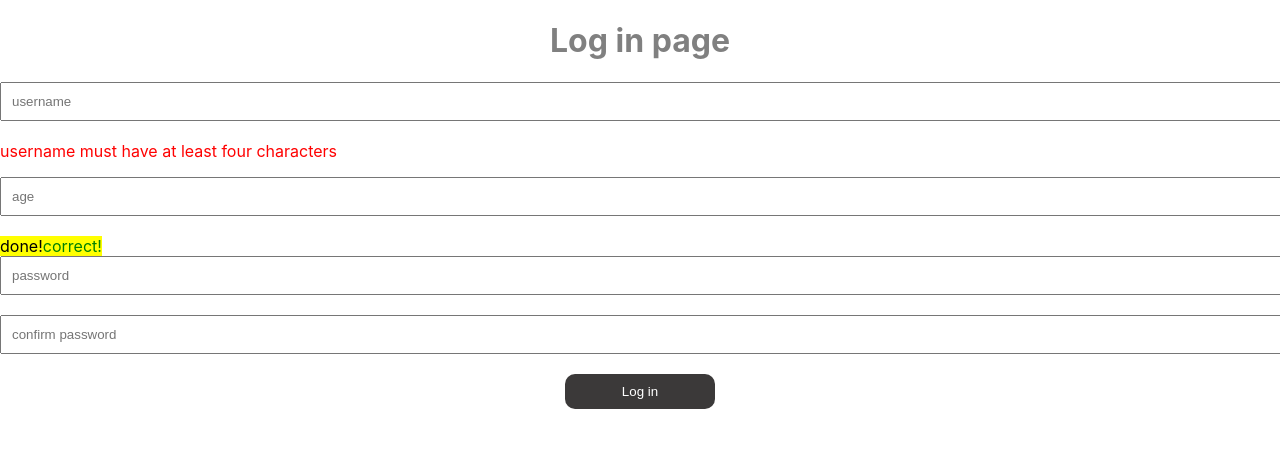
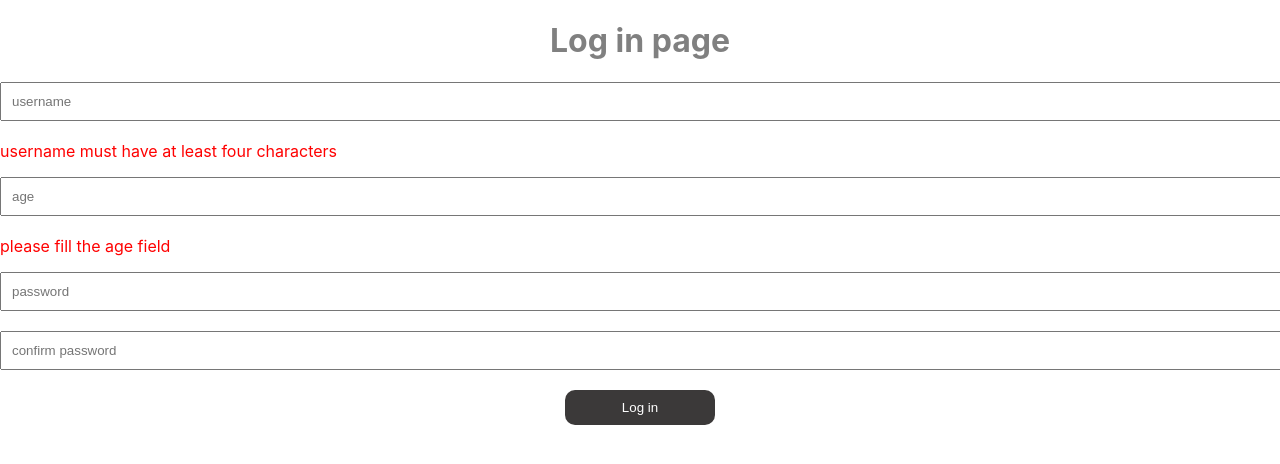
Before and after one commit to MissGhasempour/login-project, a React (Create React App) app: page / in a window 1280 px wide. Shown: the top 464 px of the page. Built offline with nearby package versions, Linux system fonts and the light colour scheme; the HTML template or start-up script is replaced by a standard one.

Commit message:
age conditions changed

```diff
--- a/src/Login.js
+++ b/src/Login.js
@@ -17,8 +17,9 @@ const Login = () => {
         <input type="text" placeholder="username" onChange={handleUsername} id="username" />
         {username.length < 4 ? <p style={{color:'red'}}>username must have at least four characters</p> : <mark>done!</mark>}
         <input type="number" placeholder="age" onChange={handleAge} />
-        {age < 12 ? <p>you must at least have 12 years old</p> : <mark>done!</mark>}
-        {age > 100 ? <p>please enter correct age!</p> : <mark style={{color:'green'}}>correct!</mark>}
+        {!age ? <p style={{color:'red'}}>please fill the age field</p> : null}
+        <p style={{color:'red'}}>{age < 12 ? <span>your age at least must be 12 years old</span> : null}</p>
+        <p style={{color:'red'}}>{ age > 100 ? <span>please enter a correct age!</span> : null}</p>
         <input type="password" placeholder="password" />
         <input type="password" placeholder="confirm password" />
         <input type="submit" value='Log in' className="submit"/>
```
